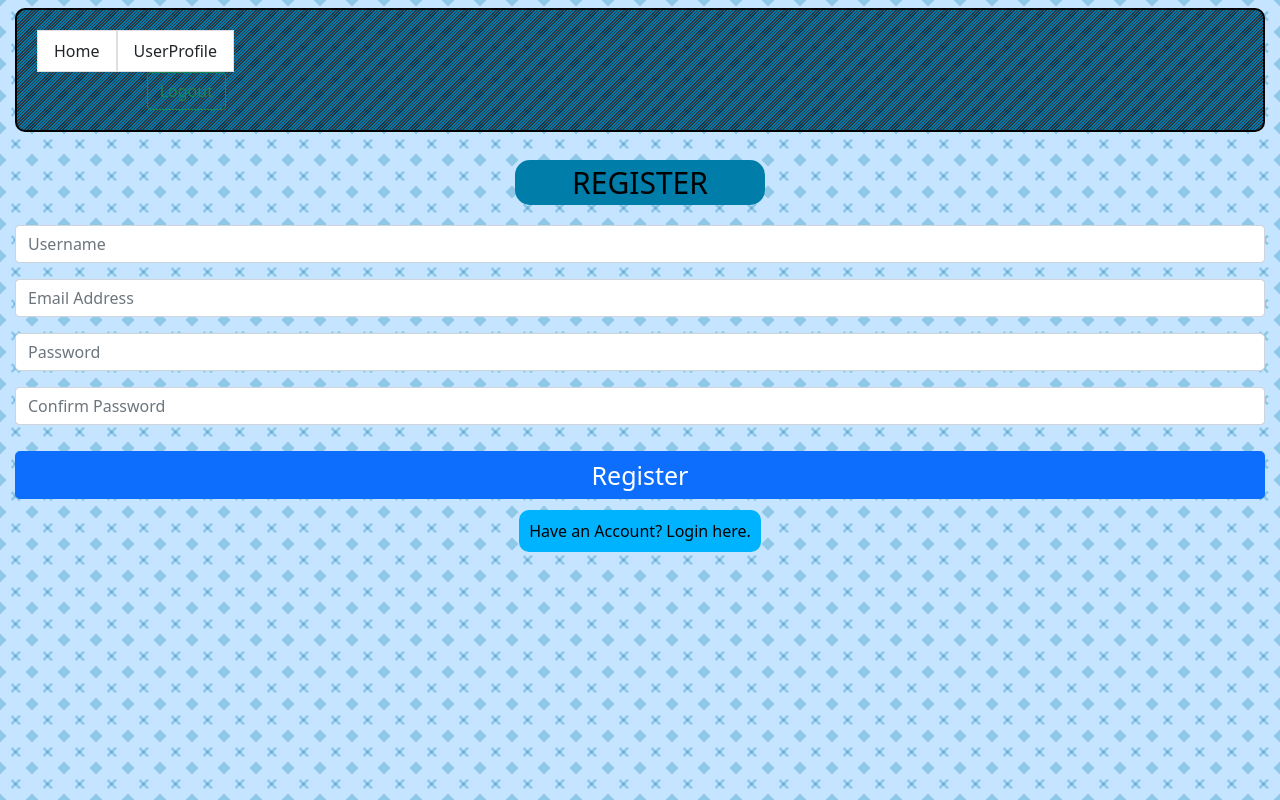
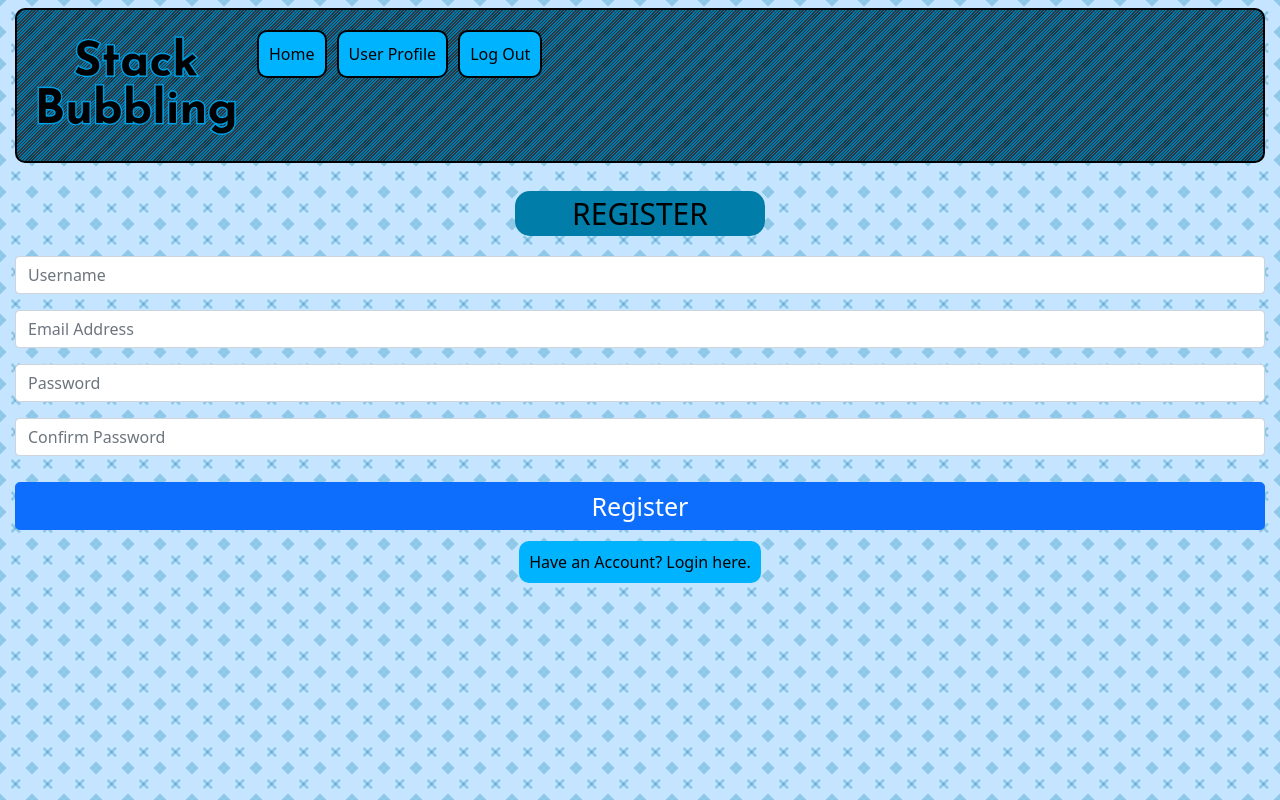
Before and after one commit to DrakeHunterK7/SOEN-341-Fall-2021-TEAM-300, a React (Create React App) app in the folder frontend-stack-bubbling/: page /register in a window 1280 px wide. Built offline with nearby package versions, Linux system fonts and the light colour scheme; sample sign-in values are in the browser's storage.

Commit message:
Post Question working complete
Finally the post question feature properly works, complete with token storing and sending while making requests.

```diff
--- a/frontend-stack-bubbling/src/components/Header/index.css
+++ b/frontend-stack-bubbling/src/components/Header/index.css
@@ -37,8 +37,14 @@
 
 }
 
-.logout-btn{
-    float: right;
+.logout {
+    display: inline-block;
+    align-content: center;
+}
+
+.HeaderInnerContainer {
+    width: 100%;
+
 }
 
 @media (max-width:1000px){
--- a/frontend-stack-bubbling/src/components/Header/index.jsx
+++ b/frontend-stack-bubbling/src/components/Header/index.jsx
@@ -34,26 +34,27 @@
         <div className="container-fluid Header">
           <div className="outer-container">
             {this.state.isLoginUser ? (
-              <div >
+              <div className="HeaderInnerContainer">
                 <ul className="navbar-nav">
-                  <li className="nav-item">
-                    <MyNavLink replace to="/home">
-                      Home
-                    </MyNavLink>
+                  <li >
+                    <img className="HeaderLogo" src={MainLogo} width="200"/>
                   </li>
-                  <li className="nav-item">
-                    <MyNavLink replace to="/userProfile">
-                      UserProfile
-                    </MyNavLink>
+                  <li className="tab">
+                  <MyNavLink replace to="/home" className="link">
+                    Home
+                  </MyNavLink>
+                  </li>
+                  <li className="tab">
+                  <MyNavLink  replace to="" className="link">
+                    User Profile
+                  </MyNavLink>
+                  </li>
+                  <li className="tab">
+                  <MyNavLink  replace to="" onClick={this.handleLogout} className="link">
+                    Log Out
+                  </MyNavLink>
                   </li>
                 </ul>
-                <button
-                  class="btn btn-outline-success me-2 logout-btn"
-                  type="button"
-                  onClick={this.handleLogout}
-                >
-                  Logout
-                </button>
               </div>
             ) : (
               <ul className="navbar-nav">
@@ -78,6 +79,7 @@
 
               </ul>
             )}
+
           </div>
         </div>
       </nav>
--- a/frontend-stack-bubbling/src/pages/Home/PostQuestion/index.jsx
+++ b/frontend-stack-bubbling/src/pages/Home/PostQuestion/index.jsx
@@ -30,7 +30,11 @@
     });
   }
 
+
   handleSubmit(e) {
+
+    const token = localStorage.getItem("access_token");
+
     e.preventDefault();
     const { questiontitle, questiontext } = this.state;
     axios
@@ -39,7 +43,7 @@
         body: questiontext,
       }, {
         headers: {
-          'Authorization' : 'Bearer SuperSecuredSecretKey'
+          'Authorization' : 'Bearer ' + token
         }})
       .then((response) => {
         const res = response.status;
@@ -56,7 +60,8 @@
           this.setState({
             postMsg: response.data.message,
           })
-          this.props.history.push("/postquestion")
+
+          this.props.history.push("/home/postquestion")
         }
         console.log("------", this.state.postMsg);
         this.setState({
@@ -65,7 +70,7 @@
       })
       // clean the form
     this.setState({
-      questiontitle : "D",
+      questiontitle : "",
       questiontext : "",
     });
   }
@@ -80,7 +85,6 @@
           isSuccess={this.state.isSuccess}
         >
           {this.state.postMsg}
-          The Question has been posted.
         </Popup>
         <form onSubmit={this.handleSubmit}>
           <div>
--- a/frontend-stack-bubbling/src/pages/Login/index.jsx
+++ b/frontend-stack-bubbling/src/pages/Login/index.jsx
@@ -46,10 +46,18 @@
         console.log(response)
         const res = response.status;
         if (res === 200) {
-          localStorage.setItem("access_token", response.data.access_token);
-
+          localStorage.setItem("access_token", JSON.stringify(response.data.access_token));
           this.setState({
             loginMsg:response.data.message
+          })
+          this.props.history.push("/home")
+          console.log("---------", localStorage.getItem("access_token"));
+        }
+        else if(res === 201){
+          localStorage.setItem("access_token", response.data.access_token);
+          this.setState({
+            loginMsg:response.data.message,
+            isSuccess:true
           })
           this.props.history.push("/home")
           console.log("---------", localStorage.getItem("access_token"));
@@ -70,6 +78,7 @@
         password:'',
       });
       console.log("-----",this.state)
+      //this.props.history.push("/home")
   }
 
   render() {
```
